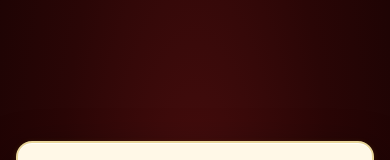
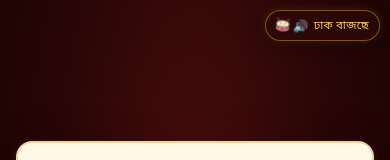
Before and after one commit to dibyajitgupta06/Scrapbook, a React (Vite) app: page / in a window 390 px wide. Shown: the top 160 px of the page. Built offline with nearby package versions, Linux system fonts and the light colour scheme; a web font is replaced by a local one.

Commit message:
feat: add continuous Durga Puja Dhak background music with floating control

```diff
--- a/src/App.jsx
+++ b/src/App.jsx
@@ -1,4 +1,5 @@
 import { useState } from 'react'
+import AudioPlayer from './components/AudioPlayer'
 import Captcha from './components/Captcha'
 import Cover from './components/Cover'
 import Shoptomi1 from './components/Shoptomi1'
@@ -33,6 +34,9 @@ function App() {
 
   return (
     <div className="app">
+      {/* Continuous Durga Puja Dhak background sound player */}
+      <AudioPlayer />
+
       {/* key={currentPage} guarantees fresh DOM mount and triggers page-enter animation reliably on every device */}
       <div
         key={currentPage}
--- /dev/null
+++ b/src/components/AudioPlayer.css
@@ -0,0 +1,73 @@
+/* ============================================================
+   DURGA PUJA DHAK AUDIO CONTROL — Floating Festival Button
+   ============================================================ */
+
+.dhak-toggle-btn {
+  position: fixed;
+  top: 14px;
+  right: 14px;
+  z-index: 9999;
+  display: inline-flex;
+  align-items: center;
+  gap: 6px;
+  padding: 6px 14px;
+  background: rgba(44, 8, 8, 0.75);
+  backdrop-filter: blur(8px);
+  -webkit-backdrop-filter: blur(8px);
+  border: 1.5px solid rgba(201, 162, 39, 0.5);
+  border-radius: 30px;
+  color: var(--light-gold, #F0CE60);
+  font-family: 'Hind Siliguri', sans-serif;
+  font-size: 0.78rem;
+  font-weight: 600;
+  cursor: pointer;
+  box-shadow:
+    0 4px 14px rgba(0, 0, 0, 0.4),
+    0 0 10px rgba(201, 162, 39, 0.2);
+  transition: transform 0.2s ease, background 0.2s ease, border-color 0.2s ease;
+  user-select: none;
+  -webkit-user-select: none;
+}
+
+.dhak-toggle-btn:hover {
+  transform: scale(1.05);
+  background: rgba(44, 8, 8, 0.9);
+  border-color: var(--light-gold, #F0CE60);
+}
+
+.dhak-toggle-btn:active {
+  transform: scale(0.97);
+}
+
+/* Drum beating animation when music is actively playing */
+.dhak-playing .dhak-icon {
+  display: inline-block;
+  animation: drumBeat 1s ease-in-out infinite;
+}
+
+@keyframes drumBeat {
+  0%, 100% { transform: rotate(0deg) scale(1); }
+  25% { transform: rotate(-8deg) scale(1.12); }
+  50% { transform: rotate(6deg) scale(1.05); }
+  75% { transform: rotate(-4deg) scale(1.08); }
+}
+
+.dhak-muted {
+  opacity: 0.75;
+  border-style: dashed;
+}
+
+.dhak-label {
+  letter-spacing: 0.02em;
+  white-space: nowrap;
+}
+
+/* Compact display for small mobile screens */
+@media (max-width: 480px) {
+  .dhak-toggle-btn {
+    top: 10px;
+    right: 10px;
+    padding: 5px 10px;
+    font-size: 0.72rem;
+  }
+}
--- /dev/null
+++ b/src/components/AudioPlayer.jsx
@@ -0,0 +1,98 @@
+import { useEffect, useRef, useState } from 'react'
+import './AudioPlayer.css'
+
+export default function AudioPlayer() {
+  const audioRef = useRef(null)
+  const [isPlaying, setIsPlaying] = useState(false)
+  const [hasInteracted, setHasInteracted] = useState(false)
+
+  // Attempt play
+  const startAudio = () => {
+    if (audioRef.current) {
+      audioRef.current
+        .play()
+        .then(() => {
+          setIsPlaying(true)
+          setHasInteracted(true)
+        })
+        .catch(() => {
+          // Autoplay policy prevented immediate playback; wait for interaction
+          setIsPlaying(false)
+        })
+    }
+  }
+
+  useEffect(() => {
+    // Try to play immediately
+    startAudio()
+
+    // Unlock audio on the very first user interaction (click/touch anywhere)
+    const handleFirstInteraction = () => {
+      if (!hasInteracted) {
+        startAudio()
+      }
+    }
+
+    window.addEventListener('click', handleFirstInteraction, { once: true })
+    window.addEventListener('touchstart', handleFirstInteraction, { once: true })
+
+    return () => {
+      window.removeEventListener('click', handleFirstInteraction)
+      window.removeEventListener('touchstart', handleFirstInteraction)
+    }
+  }, [hasInteracted])
+
+  const togglePlay = (e) => {
+    e.stopPropagation()
+    if (!audioRef.current) return
+
+    if (isPlaying) {
+      audioRef.current.pause()
+      setIsPlaying(false)
+    } else {
+      audioRef.current
+        .play()
+        .then(() => {
+          setIsPlaying(true)
+          setHasInteracted(true)
+        })
+        .catch((err) => console.log('Audio playback error:', err))
+    }
+  }
+
+  return (
+    <>
+      {/* Hidden audio element looping continuously in background */}
+      <audio
+        ref={audioRef}
+        loop
+        preload="auto"
+        playsInline
+      >
+        <source
+          src={`${import.meta.env.BASE_URL}audio/dhak.m4a`}
+          type="audio/mp4"
+        />
+        <source
+          src={`${import.meta.env.BASE_URL}audio/dhak.ogg`}
+          type="audio/ogg"
+        />
+      </audio>
+
+      {/* Floating Audio Control Button */}
+      <button
+        className={`dhak-toggle-btn ${isPlaying ? 'dhak-playing' : 'dhak-muted'}`}
+        onClick={togglePlay}
+        aria-label={isPlaying ? 'Mute Durga Puja Dhak sound' : 'Play Durga Puja Dhak sound'}
+        title="Durga Puja Dhak Sound (ঢাকের আওয়াজ)"
+      >
+        <span className="dhak-icon" aria-hidden="true">
+          {isPlaying ? '🥁 🔊' : '🥁 🔇'}
+        </span>
+        <span className="dhak-label bn-body" lang="bn">
+          {isPlaying ? 'ঢাক বাজছে' : 'ঢাক বন্ধ'}
+        </span>
+      </button>
+    </>
+  )
+}
```
Also changed, not shown: 2 other files (tests, documents, lock files or other folders).
